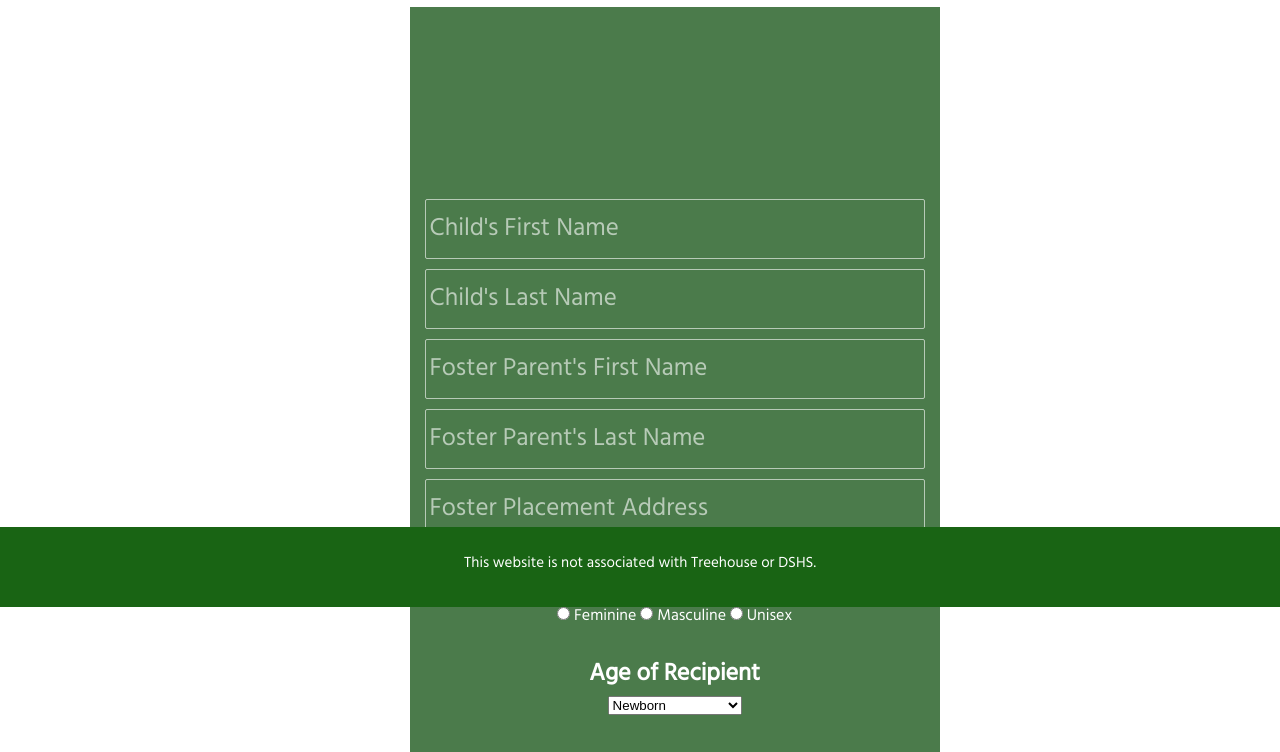
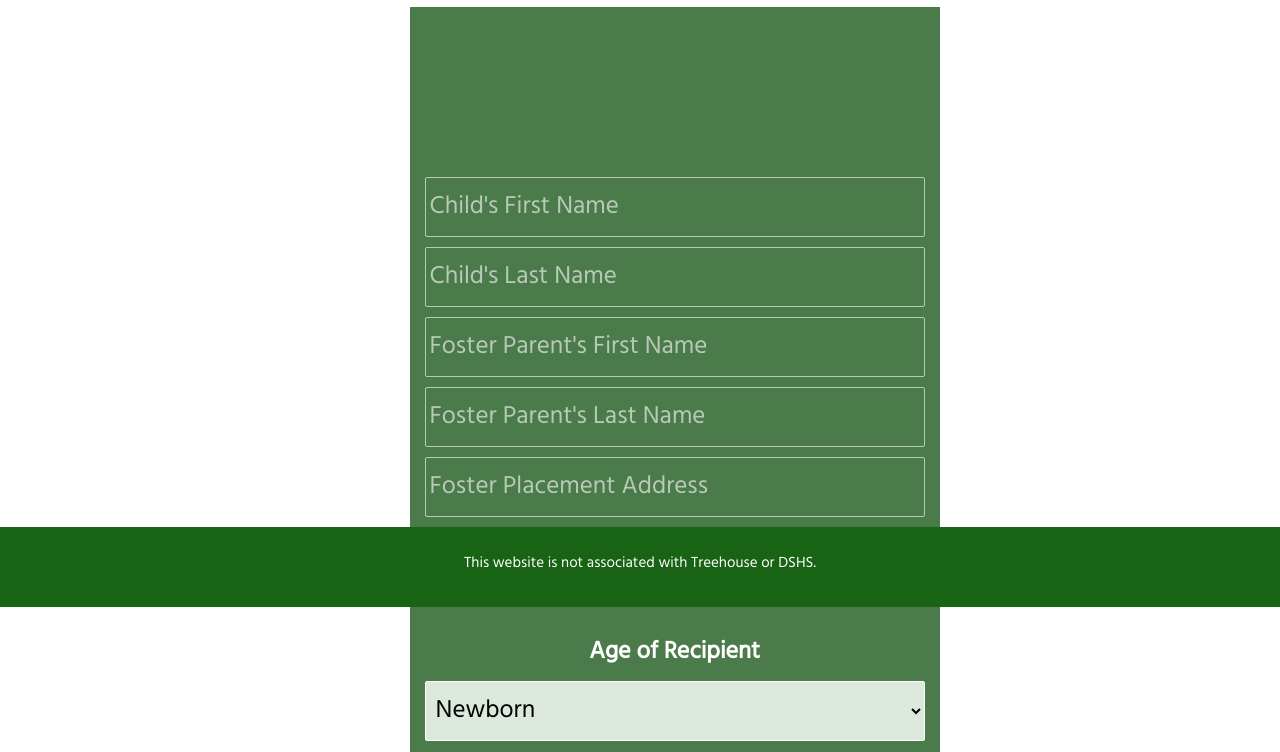
Before and after one commit to delaney-desmond/CSS461Prototype, a plain HTML site: page orders.html in a window 1280 px wide. Shown: the part 193-945 px from the top of the page. Drawn offline with Linux system fonts and the light colour scheme.

Commit message:
Adding drop down menu

```diff
--- a/orders.html
+++ b/orders.html
@@ -7,6 +7,7 @@
 	<link rel="shortcut icon" type="image/x-icon" href="logo.png" width="16" height="16"/>
 	<link href="https://fonts.googleapis.com/css?family=Hind&display=swap" rel="stylesheet">
 	<link rel="stylesheet" href="style.css">
+	<link rel="connection" href="connect.php">
 	<title>Treehouse Care Packages</title>
 </head>
 
--- a/style.css
+++ b/style.css
@@ -332,3 +332,17 @@ nav{
 	bottom: 0%;
 	height:5rem;
 }
+
+select{
+	width: 500px;
+	height: 60px;
+	background: #DBE8DB;
+	border: 1px solid #fff;
+	border-radius: 2px;
+	color: black;
+	font-family: 'Hind', sans-serif;
+	font-size: 25px;
+	font-weight: 400;
+	padding: 6px;
+	margin-top: 10px;
+}
```
